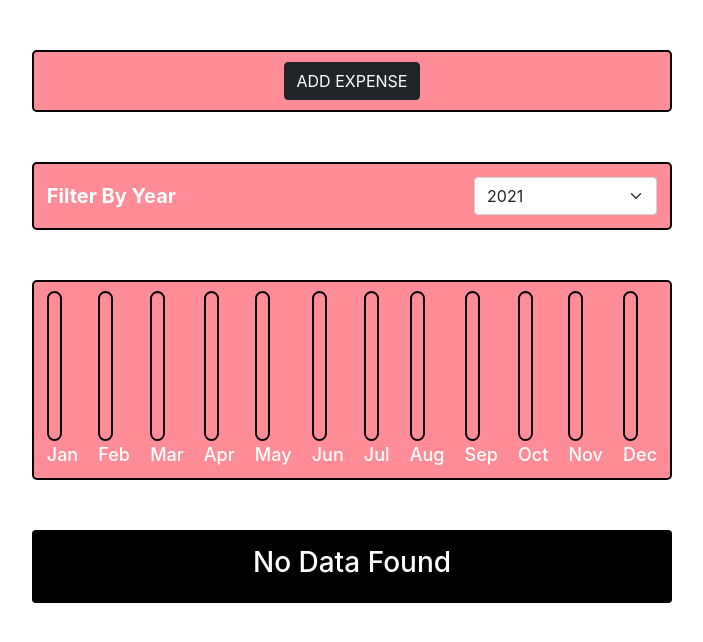
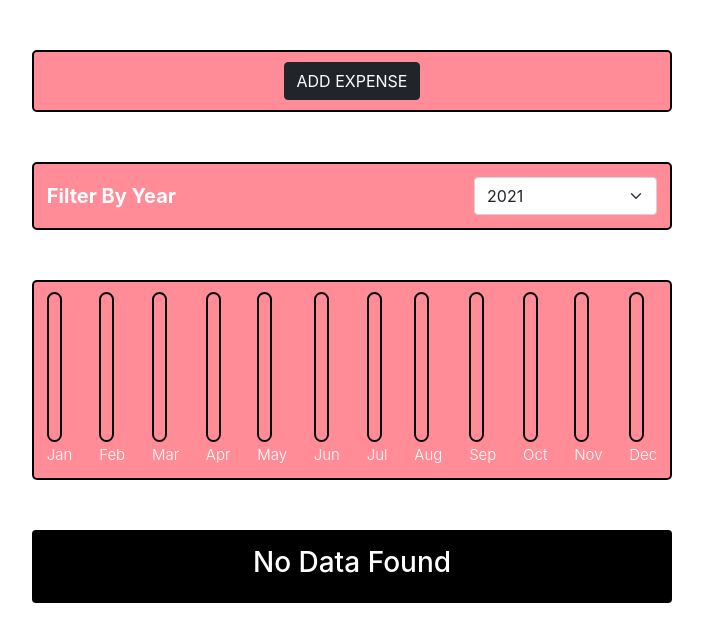
Before and after one commit to gokulr-05/REACT-PROJECTS-1, a React (Create React App) app: page / in a window 1280 px wide. Shown: the top 642 px of the page, without its empty margins (288-991 px from the left). Built offline with nearby package versions, Linux system fonts and the light colour scheme.

Commit message:
Nice Look

```diff
--- a/src/components/ExpenseChart.js
+++ b/src/components/ExpenseChart.js
@@ -3,11 +3,11 @@ import ExpenseChartItem from "./ExpenseChartItem";
 
 let ExpenseChart = ({ yearFilteredArr }) => {
   let max = 0;
-  console.log("yearFilteredArr=", yearFilteredArr);
+  // console.log("yearFilteredArr=", yearFilteredArr);
 
-  yearFilteredArr.map((val) => {
-    console.log(val.date.getMonth());
-  });
+  // yearFilteredArr.map((val) => {
+  //   console.log(val.date.getMonth());
+  // });
 
   let height = "10%";
   let arr = [
@@ -29,14 +29,14 @@ let ExpenseChart = ({ yearFilteredArr }) => {
     arr[i.date.getMonth()].val = arr[i.date.getMonth()].val + i.amount;
   }
 
-  console.log("arr=", arr);
+  // console.log("arr=", arr);
 
   for (let j of arr) {
     if (j.val > max) {
       max = j.val;
     }
 
-    console.log("max=", max);
+    // console.log("max=", max);
   }
 
   return (
--- a/src/components/ExpenseChartItem.js
+++ b/src/components/ExpenseChartItem.js
@@ -3,7 +3,7 @@ import "./ExpenseChartItem.css";
 let ExpenseChartItem = ({ val, label, max }) => {
   let height = `${Math.round((val / max) * 100)}%`;
 
-  console.log("max in item=", max);
+  // console.log("max in item=", max);
 
   return (
     <div>
@@ -12,7 +12,7 @@ let ExpenseChartItem = ({ val, label, max }) => {
       </div>
       <label
         className="text-white"
-        style={{ fontSize: "18px", fontWeight: "500" }}
+        style={{ fontSize: "15px", fontWeight: "300" }}
       >
         {label}
       </label>
--- a/src/components/Expenses.js
+++ b/src/components/Expenses.js
@@ -27,8 +27,8 @@ let Expenses = ({ expenses }) => {
   let filterYear = (year) => {
     setSelectedYear(year);
 
-    console.log("Expenses.js");
-    console.log(year);
+    // console.log("Expenses.js");
+    // console.log(year);
   };
 
   let yearFilteredArr = [];
--- a/src/components/NewExpense/ExpenseForm.js
+++ b/src/components/NewExpense/ExpenseForm.js
@@ -27,7 +27,7 @@ let ExpenseForm = ({ expenseFunction, showAddDataHandler }) => {
       amount: enteredAmt,
       date: new Date(enteredDate),
     };
-    console.log(value);
+    // console.log(value);
     expenseFunction(value);
 
     setEnteredTitle("");
```
Also changed, not shown: src/App.js (+18 -2 lines).
